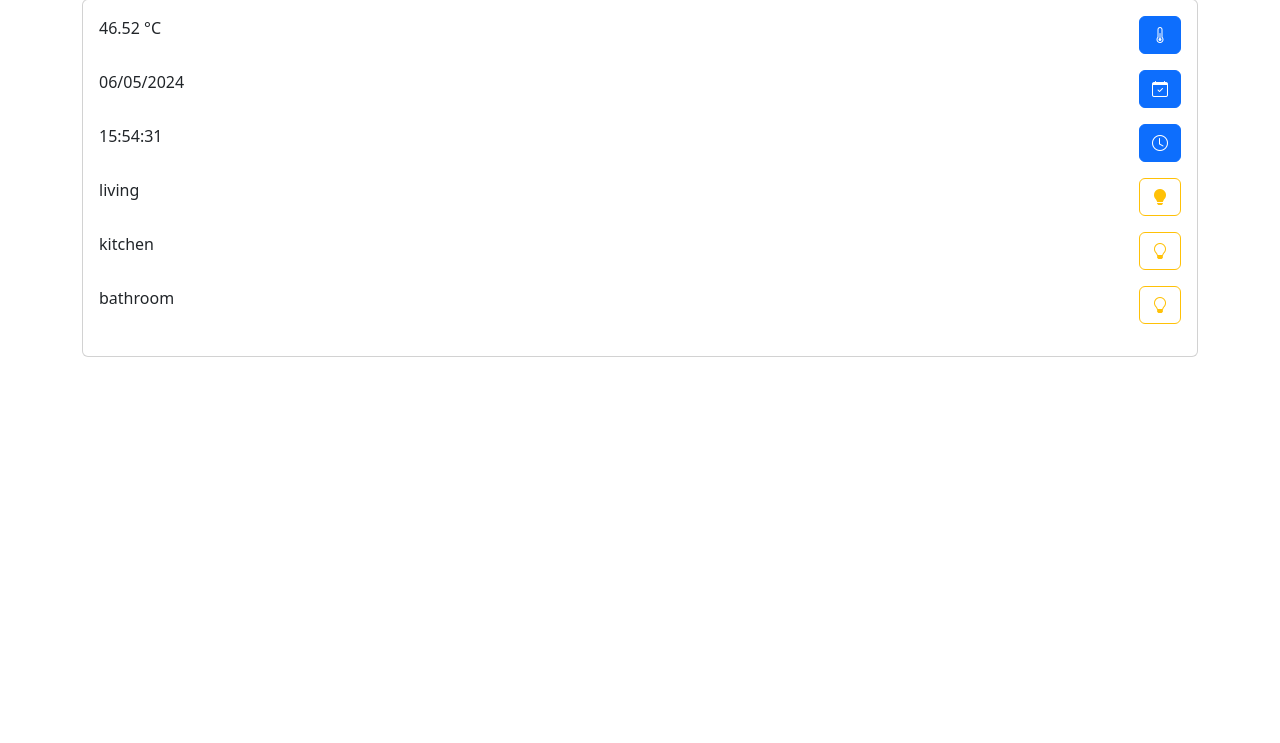
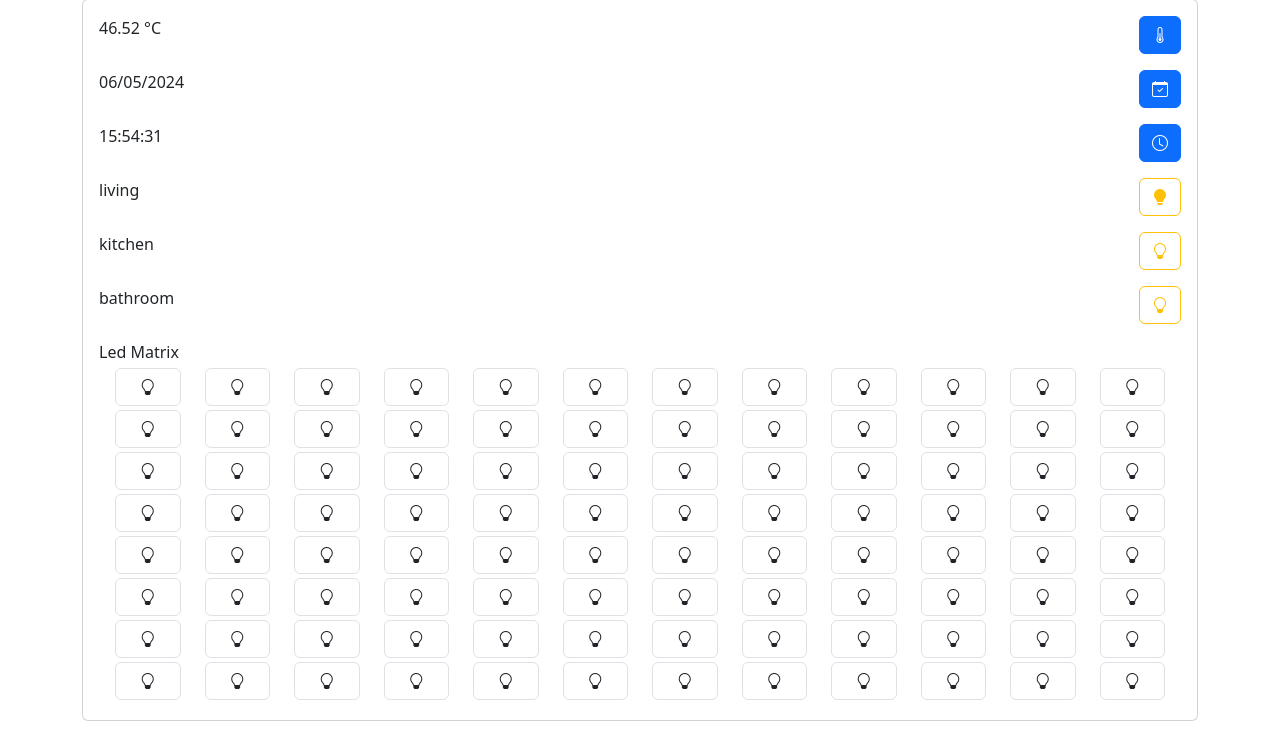
Before and after one commit to forcellatofrancesco/pyIoT, a FastAPI app: page / in a window 1280 px wide. Shown: the part 57-800 px from the top of the page. Run offline with FastAPI, Linux system fonts and the light colour scheme.

Commit message:
Now it has the led matrix

```diff
--- a/main.py
+++ b/main.py
@@ -6,6 +6,7 @@ from fastapi.templating import Jinja2Templates
 from pydantic import BaseModel
 import random
 import time
+import requests
 
 
 class Lightbulb(BaseModel):
@@ -15,6 +16,14 @@ class Lightbulb(BaseModel):
 lights: dict[Lightbulb] = {
     "living": Lightbulb(status=True), "kitchen": Lightbulb(), "bathroom": Lightbulb()
 }
+
+# Define the dimensions of the matrix
+rows = 8
+cols = 12
+
+# Create the matrix filled with zeros
+matrix = [[0 for _ in range(rows)] for _ in range(cols)]
+
 
 app = FastAPI()
 
@@ -33,7 +42,9 @@ async def get_index(request: Request):
             'temperature': (await read_temp())['data'],
             'day': (await read_day())['data'],
             'time': (await read_time())['data'],
-            'lights': (await read_lights())
+            'lights': (await read_lights()),
+            'rows': rows,
+            'cols': cols,
         }
     )
 
@@ -76,6 +87,22 @@ async def read_lights():
     return list(map(lambda kv: {"name": kv[0], "status": kv[1].status}, lights.items()))
 
 
+@app.get("/led/{x}/{y}")
+async def updateLed(x, y):
+    x = int(x)
+    y = int(y)
+    print(f"{x}, {y}")
+    action = ""
+    if matrix[x][y] == 0:
+        matrix[x][y] = 1
+        action = "on"
+    else:
+        matrix[x][y] = 0
+        action = "off"
+    requests.get(f"http://192.168.1.147/led/{action}?x={x}&y={y}")
+    # return "ok"
+
+
 if __name__ == "__main__":
     import uvicorn
     uvicorn.run("main:app", host="127.0.0.1", port=8000, reload=True)
--- a/static/main.js
+++ b/static/main.js
@@ -49,5 +49,16 @@ function updateLight(lightbulb) {
         .catch((err) => console.log(err));
 }
 
+function updateLed(x, y){
+    let element = document.getElementById("led-"+x+"-"+y);
+    if(element.innerHTML===LIGHT_ICON_ON){
+        element.innerHTML = LIGHT_ICON_OFF;
+    }else{
+        element.innerHTML= LIGHT_ICON_ON;
+    }
+    console.log(x+ " "+y);
+    fetch(URL+"/led/"+x+"/"+y);
+}
+
 setInterval(getTime, SECOND);
 setInterval(getTemp, SECOND * 5);
--- a/templates/index.html
+++ b/templates/index.html
@@ -64,6 +64,19 @@
                     </div>
                 </div>
                 {% endfor %}
+                <div class="col">Led Matrix</div>
+                {% for i in range(rows) %}
+                <div class="row m-1">
+                    {% for j in range(cols) %}
+                    <div class="col">
+                        <button class="btn border w-100 h-100" id="led-{{j}}-{{i}}"
+                            onclick="updateLed('{{j}}', '{{i}}')">
+                            <i class="bi bi-lightbulb"></i>
+                        </button>
+                    </div>
+                    {% endfor %}
+                </div>
+                {% endfor %}
 
             </div>
         </div>
```
Also changed, not shown: requirements.txt (+25 -8 lines).
